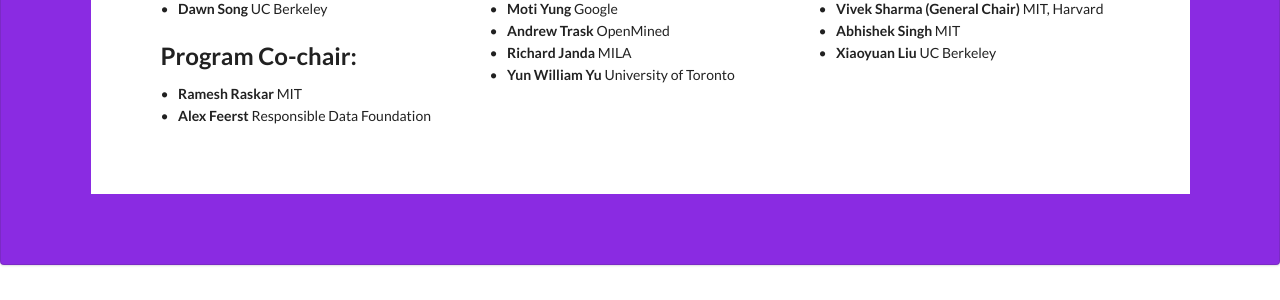
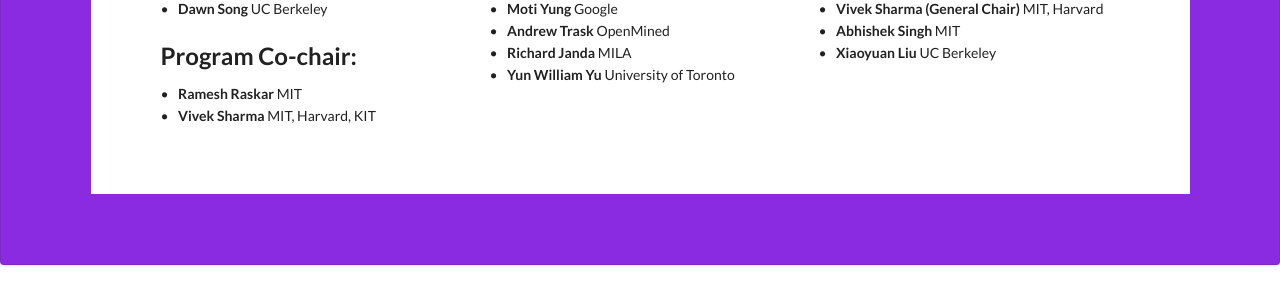
Before and after one commit to responsible-data-summit/events, a Jekyll site: the page built from trust.html, in a window 1280 px wide and 900 px high, scrolled down 8019 px. Shown: the part 153-453 px from the top of the window. Built offline with Jekyll 4.4.1, drawn with Linux system fonts in a browser that asks for light colours; some web fonts are replaced; comment, search, counter and statistics services are not loaded.

Commit message:
Update committee_cc.yml

```diff
--- a/_data/committee_cc.yml
+++ b/_data/committee_cc.yml
@@ -1,4 +1,4 @@
 - name: Ramesh Raskar
   aff: MIT
-- name: Alex Feerst
-  aff: Responsible Data Foundation
+- name: Vivek Sharma
+  aff: MIT, Harvard, KIT
```
